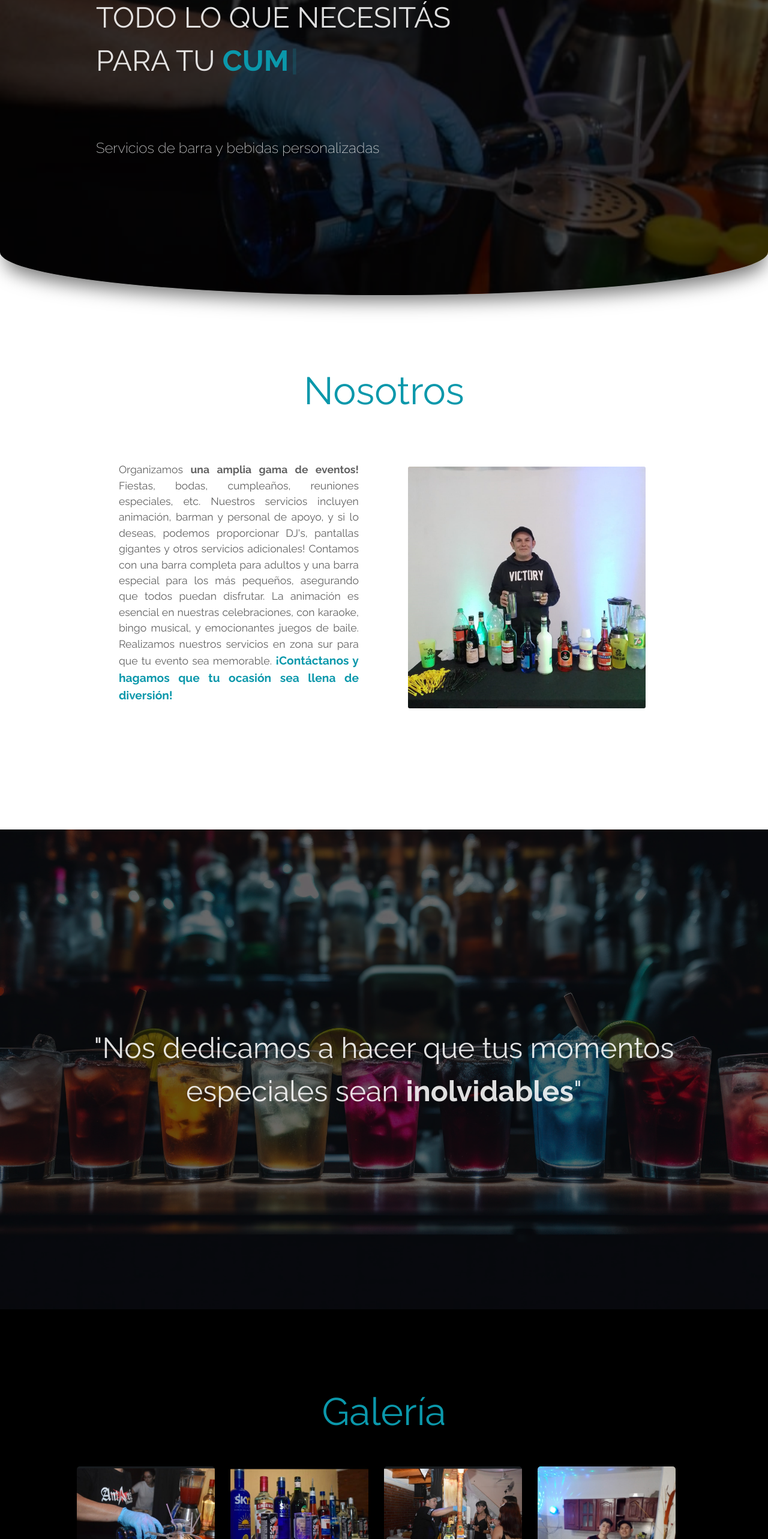
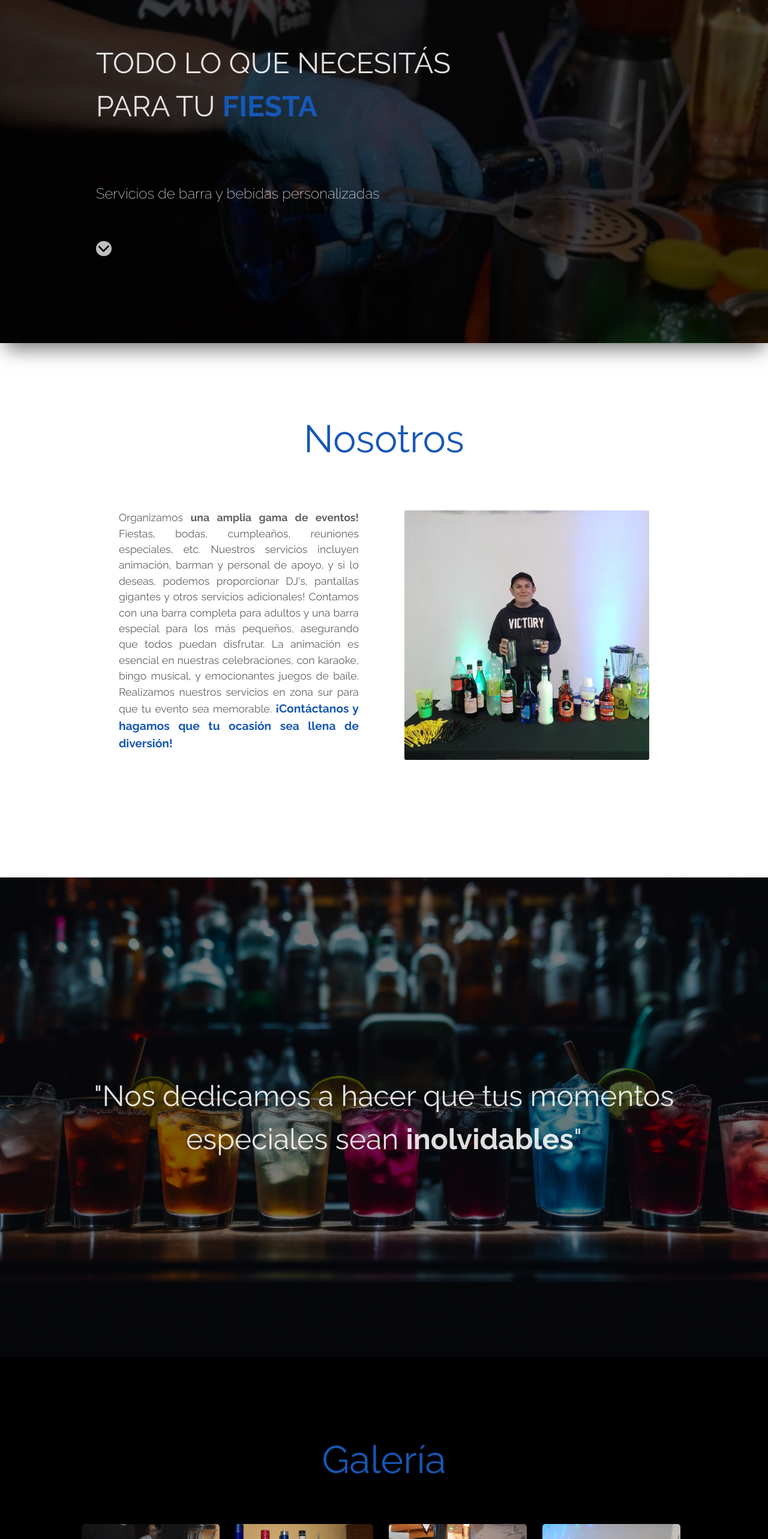
Before and after one commit to Fernskt/EluneyLandingPage, a React (Vite) app: page / in a window 1280 px wide. Shown: the part 228-2794 px from the top of the page at 60% size. Built offline with nearby package versions, Linux system fonts and the light colour scheme.

Commit message:
Agregando efectos y otras funcionalidades

```diff
--- a/index.html
+++ b/index.html
@@ -12,8 +12,41 @@
     <title>Servicios Eluney</title>
   </head>
   <body>
-    <script src="./src/assets/JS/animaciones.js"></script>
+
     <div id="root"></div>
+   <!--  <script src="/src/assets/animaciones.js"></script> -->
+    <script>
+      function animateOnScroll(selector, animationClass) {
+  // Obtener todos los elementos con la clase especificada en el selector
+  var elements = document.querySelectorAll(selector);
+
+  // Crear un IntersectionObserver
+  var observer = new IntersectionObserver(function(entries) {
+    entries.forEach(function(entry) {
+      if (entry.isIntersecting) {
+        // Añadir la clase de animación para iniciar la animación
+        entry.target.classList.add(animationClass);
+      } else {
+        // Quitar la clase de animación cuando el elemento no está en el área visible
+        entry.target.classList.remove(animationClass);
+      }
+    });
+  });
+
+  // Observar cada elemento
+  elements.forEach(function(element) {
+    observer.observe(element);
+  });
+}
+
+// Reiniciar la animación cuando el usuario hace scroll
+window.addEventListener('scroll', function() {
+  animateOnScroll('.mi-seccion', 'active');
+  animateOnScroll('.mi-seccion4', 'active');
+
+});
+    </script>
+
     <script type="module" src="/src/main.jsx"></script>
   </body>
 </html>
--- a/src/App.css
+++ b/src/App.css
@@ -2,14 +2,14 @@
   --negro: #000000;
   --oscuro: #626262;
   --primario: #9872de;
-  --secundario: #0b98ab;
+  --secundario: #1757b6;
   --blanco: #ffffff;
 }
 html{
   scroll-behavior: smooth;
 }
 body {
-
+  box-sizing: border-box;
   font-family: 'Raleway', sans-serif;
   margin: 0px;
   padding: 0px;
@@ -49,9 +49,8 @@ a:hover{
   margin: -7px 0;
 }
 
-/* BARRA DE NAVEGACION*/
+/* BARRA DE EGACION*/
 .titulo{
-
   text-transform: uppercase;
   font-weight: 400;
   text-align: center;
@@ -61,9 +60,11 @@ a:hover{
   display: flex;
   flex-direction: column;
   text-align: center;
+
 }
 .navBar2{
   position: fixed;
+  top: 0;
   background-color: var(--negro);
   z-index: 99;
   animation: barra .5s ease;
@@ -140,14 +141,15 @@ a:hover{
 /*PORTADA*/
 
 .portada{
-  height: 45rem;
+  display: flex;
+  flex-direction: column;
+
+  height: 100vh;
   background-color: rgba(0, 0, 0, 0.728);
-  border-bottom-left-radius: 50% 10%;
-  border-bottom-right-radius: 50% 10%;
   -webkit-box-shadow: 2px 17px 30px -7px rgba(0,0,0,0.53);
   -moz-box-shadow: 2px 17px 30px -7px rgba(0,0,0,0.53);
   box-shadow: 2px 17px 30px -7px rgba(0,0,0,0.53);
-  padding-bottom: 5rem;
+
 }
 .header{
 
@@ -155,20 +157,18 @@ a:hover{
   background-position: center;
   background-repeat: no-repeat;
   background-size: cover;
-  border-bottom-left-radius: 50% 10%;
-  border-bottom-right-radius: 50% 10%;
+
 }
-
-@media (min-width: 768px) {
-
-    .portada{
-      padding-bottom: 0rem;
-    }
-
-
+.botoncito{
+  width: 1.2rem;
+  background-color: #ffffffbe;
+  padding: .2rem;
+  border-radius: 50%;
 }
 
 .descripcion{
+  margin-top: 5rem;
+  text-align: center;
   height: 20rem;
   display: flex;
   flex-direction: column;
@@ -204,13 +204,14 @@ a:hover{
   align-items: center;
   justify-content: center;
   color: var(--oscuro);
+  margin: 1rem;
 
 }
 .fotoBartender{
   max-height: 26rem;
-  width: 90%;
+  width: 100%;
   border-radius: 3px;
-  margin: 0rem 1rem;
+
 
 
 }
@@ -219,7 +220,7 @@ a:hover{
  max-width: 25rem;
   text-align: justify;
   font-size: 1.1rem;
-  margin: 1rem;
+
 }
 
 .sobremi{
@@ -254,23 +255,20 @@ a:hover{
   background-position: center;
   width: 100%;
   height: 50rem;
-
-}
-.frase{
-  height: 50rem;
-  background-color: #00000094;
   display: flex;
   justify-content: center;
   align-items: center;
   text-align: center;
 }
-.frase p{
-  margin: 0rem 5rem;
+
+.fondo p{
+  width: auto;
   font-size: 2rem;
+
 }
 @media (min-width: 768px) {
-  .frase p{
-
+  .fondo p{
+    margin: 0rem 5rem;
     font-size: 3rem;
   }
 }
@@ -286,21 +284,22 @@ a:hover{
 }
 
 .photo-grid {
+  width: auto;
   display: grid;
   grid-template-columns: repeat(2, minmax(5rem, 1fr));
   row-gap: 11px;
-  width: 80%;
+  margin: 1rem 0 1rem 1rem;
 }
 .fotito{
   width: 150%;
-  height: auto;
-  display: block;
+  height: 150%;
   margin: auto;
   transition: transform 0.5s;
+  scale: 1.1;
 }
 .photo-thumbnail {
   width: 90%;
-  height: 8rem;
+  max-height: 8rem;
   cursor: pointer;
   overflow: hidden;
   border-radius: 5px;
@@ -319,9 +318,8 @@ a:hover{
   .fotito{
     width: 100%;
     height: auto;
-    display: block;
+  }
 
-  }
   .photo-thumbnail {
     width: 90%;
     height: 10rem;
@@ -372,6 +370,39 @@ a:hover{
   padding: 5rem 0;
   margin-bottom: 7rem;
 }
+.wsp-contenedor{
+  position: fixed;
+  display: flex;
+  align-items: center;
+  justify-content: center;
+  background-color: #1757b6;
+  width: 3rem;
+  height: 3rem;
+  border-radius: 50%;
+  z-index: 100;
+  bottom: 0;
+  right: 0;
+  margin: 0 1rem 1rem 0;
+  box-shadow: 2px 2px 6px  rgba(0, 0, 0, 0.547);
+  animation: aparecer 1s ease;
+}
+.wsp-btn{
+  width: 1.5rem;
+  filter: invert();
+}
+@media (min-width: 768px) {
+  .wsp-contenedor{
+    margin: 0 3rem 3rem 0;
+    width: 4rem;
+  height: 4rem;
+  }
+  .wsp-btn{
+    width: 2rem;
+
+  }
+}
+
+
 
 /*Footer*/
 
--- a/src/App.jsx
+++ b/src/App.jsx
@@ -1,58 +1,82 @@
-import React from 'react'
-import Encabezado from './components/Encabezado'
-import AcercaDe from './components/AcercaDe'
-import Fondo from './components/Fondo'
-import Galeria from './components/Galeria'
-import './App.css'
-import './animaciones.css'
-import Logo from './components/Logo'
-import Footer from './components/Footer'
-import Servicios from './components/Servicios'
-import bartender from'./assets/bartender.png';
-
-
-
+import React from "react";
+import Encabezado from "./components/Encabezado";
+import AcercaDe from "./components/AcercaDe";
+import Fondo from "./components/Fondo";
+import Galeria from "./components/Galeria";
+import "./App.css";
+import "./animaciones.css";
+import Logo from "./components/Logo";
+import Footer from "./components/Footer";
+import Servicios from "./components/Servicios";
+import WhatsappBoton from "./components/WhatsappBoton";
+import bartender from "./assets/bartender.png";
+import foto1 from "./assets/fotos/foto1.jpg";
+import foto2 from "./assets/fotos/foto2.jpg";
+import foto3 from "./assets/fotos/foto3.jpg";
+import foto4 from "./assets/fotos/foto4.jpg";
+import foto5 from "./assets/fotos/foto5.jpg";
+import foto6 from "./assets/fotos/foto6.jpg";
+import foto7 from "./assets/fotos/foto7.jpg";
+import foto8 from "./assets/fotos/foto8.jpg";
+import foto9 from "./assets/fotos/foto9.jpg";
+import foto10 from "./assets/fotos/foto10.jpg";
+import foto11 from "./assets/fotos/foto11.jpg";
+import foto12 from "./assets/fotos/foto12.jpg";
 
 function App() {
-
-  const texto = <p> Organizamos <strong>una amplia gama de eventos!</strong> Fiestas, bodas, cumpleaños, reuniones especiales, etc. Nuestros servicios incluyen animación, barman y personal de apoyo, y si lo deseas, podemos proporcionar DJ's, pantallas gigantes y otros servicios adicionales! Contamos con una barra completa para adultos y una barra especial para los más pequeños, asegurando que todos puedan disfrutar. La animación es esencial en nuestras celebraciones, con karaoke, bingo musical, y emocionantes juegos de baile. Realizamos nuestros servicios en zona sur para que tu evento sea memorable. <span className='enfasis'>¡Contáctanos y hagamos que tu ocasión sea llena de diversión!</span> <br /> <br /></p>;
+  const texto = (
+    <p>
+      {" "}
+      Organizamos <strong>una amplia gama de eventos!</strong> Fiestas, bodas,
+      cumpleaños, reuniones especiales, etc. Nuestros servicios incluyen
+      animación, barman y personal de apoyo, y si lo deseas, podemos
+      proporcionar DJ's, pantallas gigantes y otros servicios adicionales!
+      Contamos con una barra completa para adultos y una barra especial para los
+      más pequeños, asegurando que todos puedan disfrutar. La animación es
+      esencial en nuestras celebraciones, con karaoke, bingo musical, y
+      emocionantes juegos de baile. Realizamos nuestros servicios en zona sur
+      para que tu evento sea memorable.{" "}
+      <span className="enfasis">
+        ¡Contáctanos y hagamos que tu ocasión sea llena de diversión!
+      </span>{" "}
+      <br /> <br />
+    </p>
+  );
 
   const photos = [
-
-    './src/assets/fotos/foto1.jpg',
-    './src/assets/fotos/foto2.jpg',
-    './src/assets/fotos/foto3.jpg',
-    './src/assets/fotos/foto4.jpg',
-    './src/assets/fotos/foto5.jpg',
-    './src/assets/fotos/foto6.jpg',
-    './src/assets/fotos/foto7.jpg',
-    './src/assets/fotos/foto8.jpg',
-    './src/assets/fotos/foto9.jpg',
-    './src/assets/fotos/foto10.jpg',
-    './src/assets/fotos/foto11.jpg',
-    './src/assets/fotos/foto12.jpg',
-
+    foto1,
+    foto2,
+    foto3,
+    foto4,
+    foto5,
+    foto6,
+    foto7,
+    foto8,
+    foto9,
+    foto10,
+    foto11,
+    foto12,
   ];
 
   return (
     <>
       <div className="app">
-
         <Encabezado />
-        <div className="sobremi" id="sobremi">
-        <h1 className="titulo2">Nosotros</h1>
-        <AcercaDe texto={texto} imagen={bartender}/>
+        <div className="sobremi">
+          <h1 className="titulo2" id="sobremi">
+            Nosotros
+          </h1>
+          <AcercaDe texto={texto} imagen={bartender} />
         </div>
-        <Fondo/>
+        <Fondo />
         <Galeria photos={photos} />
         <Logo />
         <Servicios />
+        <WhatsappBoton />
         <Footer />
-
-
       </div>
     </>
-  )
+  );
 }
 
-export default App
+export default App;
--- a/src/assets/JS/animaciones.js
+++ /dev/null
@@ -1,55 +0,0 @@
-function animateOnScroll(selector, animationClass) {
-  // Obtener todos los elementos con la clase especificada en el selector
-  var elements = document.querySelectorAll(selector);
-
-  // Crear un IntersectionObserver
-  var observer = new IntersectionObserver(function(entries) {
-    entries.forEach(function(entry) {
-      if (entry.isIntersecting) {
-        // Añadir la clase de animación para iniciar la animación
-        entry.target.classList.add(animationClass);
-      } else {
-        // Quitar la clase de animación cuando el elemento no está en el área visible
-        entry.target.classList.remove(animationClass);
-      }
-    });
-  });
-
-  // Observar cada elemento
-  elements.forEach(function(element) {
-    observer.observe(element);
-  });
-}
-
-// Reiniciar la animación cuando el usuario hace scroll
-window.addEventListener('scroll', function() {
-  animateOnScroll('.mi-seccion', 'active');
-  animateOnScroll('.mi-seccion4', 'active');
-
-});
-
-// Llamar a animateOnScroll para inicializar las animaciones
-
-
-
-
-/*Animacion Maquina de escribir y linea de comando*/
-
-
-/* function typeWriter() {
-  if (i < text.length) {
-    document.getElementById("text").innerHTML += text.charAt(i);
-    i++;
-    setTimeout(typeWriter(), 100);
-  } else {
-    // Crea un intervalo de parpadeo cada 500 milisegundos
-    setInterval(function() {
-      document.getElementById("text").innerHTML = text.substring(0, text.length - 1) + " _";
-      setTimeout(function() {
-        document.getElementById("text").innerHTML = text;
-      }, 250);
-    }, 500);
-  }
-}
-
-typeWriter(); */
--- a/src/components/AcercaDe.jsx
+++ b/src/components/AcercaDe.jsx
@@ -1,4 +1,5 @@
 import React from "react";
+
 
 
 export default function AcercaDe({titulo, texto, imagen}) {
@@ -16,5 +17,5 @@ export default function AcercaDe({titulo, texto, imagen}) {
 
 </div>
 </>
-);
+)
 }
--- a/src/components/Encabezado.jsx
+++ b/src/components/Encabezado.jsx
@@ -1,5 +1,6 @@
 import React, {useState , useEffect} from "react";
 import Texto from "./Texto";
+import imgLogo from '../assets/logo.png'
 
 export default function Encabezado() {
 
@@ -29,7 +30,7 @@ useEffect(() => {
       <div className="portada">
         <nav className={scrolled ? "navBar2" : "navBar"} >
           <div className="logo">
-          <img src="../src/assets/logo.png" width="50" alt="eluney eventos" />
+          <img src={imgLogo} width="50" alt="eluney eventos" />
             <h1><a href="#">  Eluney</a></h1>
           </div>
           <div className="links">
@@ -40,6 +41,7 @@ useEffect(() => {
           </div>
         </nav>
         <Texto />
+
       </div>
 
     </div>
--- a/src/components/Servicios.jsx
+++ b/src/components/Servicios.jsx
@@ -11,15 +11,17 @@ export default function Servicios() {
     const textoDj = <p>Nuestros DJ's son los encargados de mantener a todos en la pista de baile. Con un repertorio musical diverso y personalizable, nos adaptamos a tus gustos y preferencias musicales. Desde éxitos actuales hasta clásicos que todos aman, tu fiesta estará llena de energía. Además, ofrecemos pantallas gigantes y efectos visuales que transformarán tu evento en un espectáculo audiovisual. Deja que nuestra música haga que tu celebración cobre vida. </p>
 
     const textoAnimador = <p> En cada evento que organizamos, nuestros servicio de animación se encargan de brindar entretenimiento sin límites. Desde juegos interactivos, divertidas dinámicas, Karaoke y actividades para todas las edades, hasta espectáculos sorprendentes que harán reír a niños y adultos por igual. Convertimos tu celebración en un momento inolvidable!</p>
+    const textoMozo = <p> Nuestros mozos profesionales están aquí para asegurarse de que tu evento sea un éxito. Desde servir bebidas y comida hasta mantener todo limpio y ordenado, nuestros mozos se encargan de todo.</p>
 
   return (
     <>
       <h1 className='titulo2'>Nuestros Servicios</h1>
       <AcercaDe titulo="Barman" texto={textoBartender} imagen={imgTrago}/>
       <AcercaDe titulo="DJ" texto={textoDj} imagen={imgDj}/>
+      <AcercaDe titulo="Mozo" texto={textoMozo} imagen={imgAnim}/>
       <AcercaDe titulo="Animación" texto={textoAnimador} imagen={imgAnim}/>
       <div className="ondas">
-<svg xmlns="http://www.w3.org/2000/svg" viewBox="0 0 1440 320"><path fill="#0b98ab" fill-opacity="1" d="M0,160L60,138.7C120,117,240,75,360,96C480,117,600,203,720,234.7C840,267,960,245,1080,202.7C1200,160,1320,96,1380,64L1440,32L1440,320L1380,320C1320,320,1200,320,1080,320C960,320,840,320,720,320C600,320,480,320,360,320C240,320,120,320,60,320L0,320Z"></path></svg>
+<svg xmlns="http://www.w3.org/2000/svg" viewBox="0 0 1440 320"><path fill="#1757b6" fill-opacity="1" d="M0,160L60,138.7C120,117,240,75,360,96C480,117,600,203,720,234.7C840,267,960,245,1080,202.7C1200,160,1320,96,1380,64L1440,32L1440,320L1380,320C1320,320,1200,320,1080,320C960,320,840,320,720,320C600,320,480,320,360,320C240,320,120,320,60,320L0,320Z"></path></svg>
 </div>
 
     </>
--- a/src/components/Texto.jsx
+++ b/src/components/Texto.jsx
@@ -1,5 +1,6 @@
 import React from 'react'
-import { Typewriter, Cursor } from 'react-simple-typewriter'
+/* import { Typewriter, Cursor } from 'react-simple-typewriter' */
+import imgBottom from '../assets/bottom.png'
 
 
 export default function Texto() {
@@ -7,19 +8,21 @@ export default function Texto() {
       <div className='descripcion'>
         <h1 className='titulo'>
           Todo lo que necesitás <br /> para tu <span className="typewriter">
-          <Typewriter
+          {/* <Typewriter
             words={['Fiesta', 'Casamiento', 'Cumpleaños']}
             loop={true}
             typeSpeed={120}
             deleteSpeed={80}
 
           />
-          <Cursor />
+          <Cursor /> */}
+          Fiesta
           </span>
 
         </h1>
         <br />
-        <p>Servicios de barra y bebidas personalizadas</p>
+        <p>Servicios de barra y bebidas personalizadas</p><br />
+        <a href="#sobremi" ><img className="botoncito" src={imgBottom} alt="hacia abajo"  /></a>
       </div>
     );
   }
--- /dev/null
+++ b/src/components/WhatsappBoton.jsx
@@ -0,0 +1,32 @@
+import React, {useState , useEffect} from 'react'
+import whatsapp from '../assets/redes/whatsapp2.png'
+
+export default function WhatsappBoton() {
+
+    const [isScrolled, setIsScrolled] = useState(false);
+
+    const handleScroll = () =>{
+        const scrollPosition = window.scrollY;
+        const point = 200;
+
+        setIsScrolled(scrollPosition > point);
+    }
+
+    useEffect(() => {
+
+        window.addEventListener('scroll', handleScroll);
+
+
+        return () => {
+          window.removeEventListener('scroll', handleScroll);
+        };
+      }, []);
+
+  return (
+    <>
+    {isScrolled ? <a href="https://api.whatsapp.com/send?phone=+541154969823&text=%C2%A1Hola,%20Facu!%20Quisiera%20hacerte%20una%20consulta." target='blank'> <div className='wsp-contenedor'>
+        <img className='wsp-btn' src={whatsapp} alt="Whatsapp Eluney" />
+    </div></a> : null}
+   </>
+  )
+}
```
Also changed, not shown: src/components/Footer.jsx (+15 -9 lines), src/assets/bottom.png (added), src/assets/fondo.jpg.
